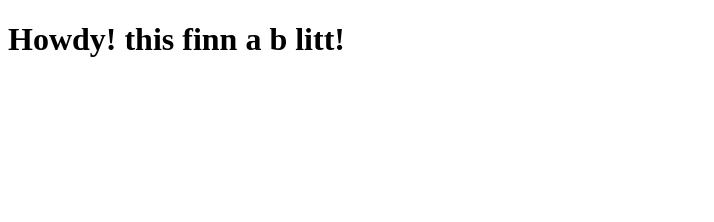
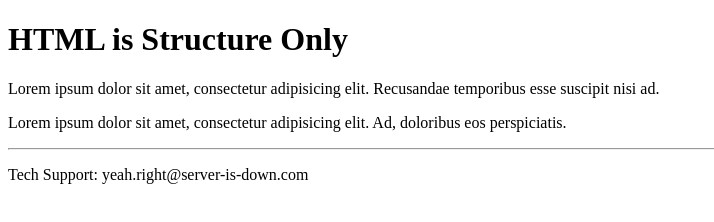
Before and after one commit to CJ-Okoli/Website-Debut, a plain HTML site: page index.html in a window 1280 px wide. Shown: the whole page, without its empty margins (0-714 px from the left). Drawn offline with Linux system fonts and the light colour scheme.

Commit message:
HTML <!doctype html>

```diff
--- a/index.html
+++ b/index.html
@@ -1,9 +1,15 @@
-<!DOCTYPE html>
+<!doctype html>
 <html>
-<head>
-	<title>Greetings web!</title>
-</head>
-<body>
-<h1> Howdy! this finn a b litt!<h1>
-</body>
+  <head>
+    <title>HTML is Structure Only (Before)</title>
+  </head>
+  <body>
+    <h1>HTML is Structure Only</h1>
+    <p>Lorem ipsum dolor sit amet, consectetur adipisicing elit. Recusandae temporibus esse suscipit nisi ad.</p>
+    <p>Lorem ipsum dolor sit amet, consectetur adipisicing elit. Ad, doloribus eos perspiciatis.</p>
+    <footer>
+      <hr>
+      <p>Tech Support: yeah.right@server-is-down.com</p>
+    </footer>
+  </body>
 </html>
```
